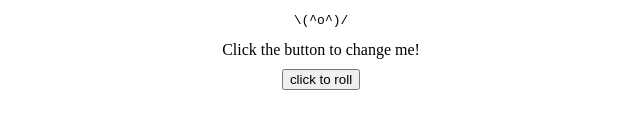
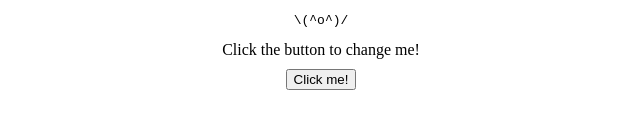
Before and after one commit to Pepperhfj/ursoplaceholder, a plain HTML site: page index.html in a window 1280 px wide. Shown: the part 201-330 px from the top of the page, 319-959 px from the left. Drawn offline with Linux system fonts and the light colour scheme.

Commit message:
Update index.html

```diff
--- a/index.html
+++ b/index.html
@@ -12,7 +12,7 @@
   </div>
 
   <div id="placeholder">Click the button to change me!</div>
-  <button id="button" style="margin-top: 10px;">click to roll</button>
+  <button id="button" style="margin-top: 10px;">Click me!</button>
   <script src="script.js"></script>
 </center>
 </body>
```
